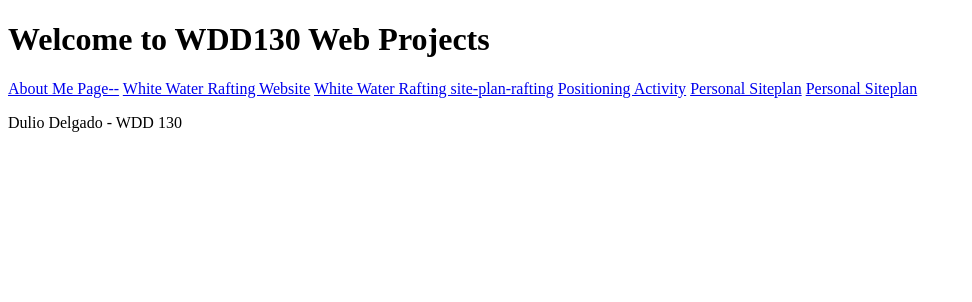
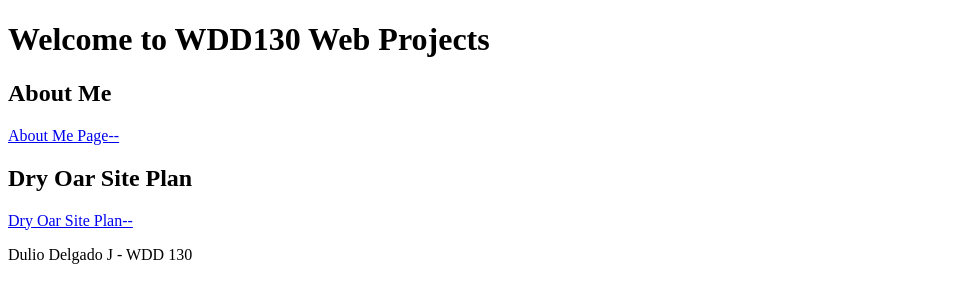
Before and after one commit to duliodelgado/WDD130, a plain HTML site: page index.html in a window 1280 px wide. Shown: the whole page, without its empty margins (0-972 px from the left). Drawn offline with Linux system fonts and the light colour scheme.

Commit message:
Update index.html

```diff
--- a/index.html
+++ b/index.html
@@ -9,11 +9,9 @@
 </head>
 <h1>Welcome to WDD130 Web Projects</h1>
 <nav>
+<h2>About Me</h2>
 <a href="aboutme/index.html">About Me Page--</a>
-<a href="wrr/index.html">White Water Rafting Website</a>
-<a href="wwr/site-plan-rafting.html">White Water Rafting site-plan-rafting</a>
-<a href="positioning.html">Positioning Activity</a>
-<a href="#">Personal Siteplan</a>
-<a href="#">Personal Siteplan</a>
+<h2>Dry Oar Site Plan</h2>
+<a href="wrr/site-plan-rafting.html">Dry Oar Site Plan--</a>
 </nav>
-<p>Dulio Delgado - WDD 130</p>
+<p>Dulio Delgado J - WDD 130</p>
```
